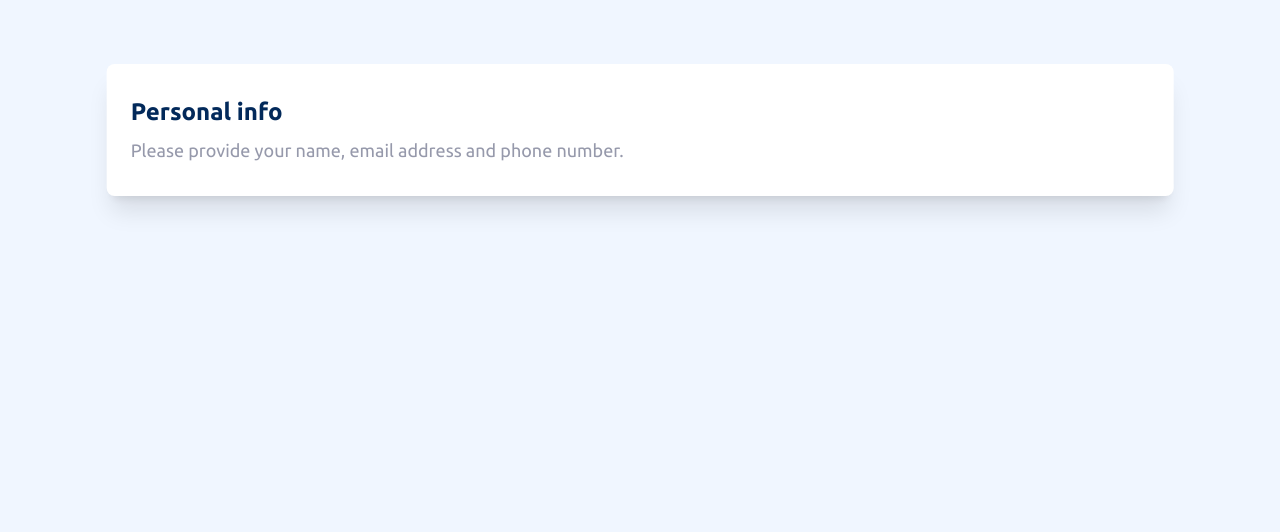
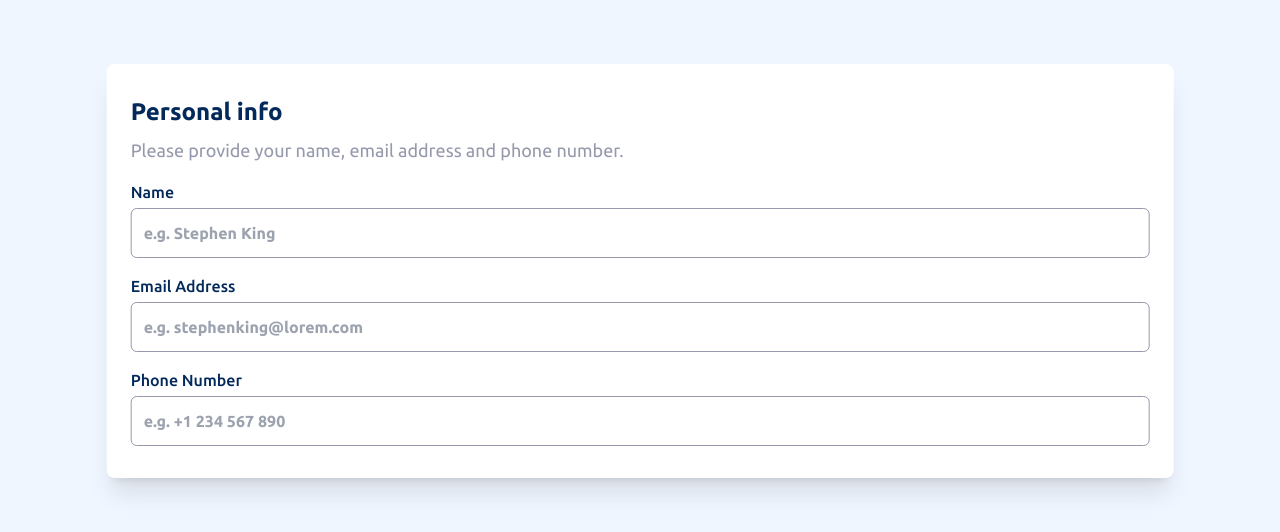
Before and after one commit to Di-void/multi-step-form, a React (Vite) app: page / in a window 1280 px wide. Shown: the top 532 px of the page. Built offline with nearby package versions, Linux system fonts and the light colour scheme.

Commit message:
feat: complete implementing personal info form fields design

```diff
--- a/src/components/Forms/InfoForm/index.tsx
+++ b/src/components/Forms/InfoForm/index.tsx
@@ -1,5 +1,49 @@
 const InfoForm = () => {
-  return <form></form>;
+  return (
+    <form className="flex flex-col gap-4">
+      {[
+        {
+          id: "name",
+          field: "name",
+          placeholder: "e.g. Stephen King",
+          type: "text",
+        },
+        {
+          id: "email",
+          field: "email address",
+          placeholder: "e.g. stephenking@lorem.com",
+          type: "email",
+        },
+        {
+          id: "telephone",
+          field: "phone number",
+          placeholder: "e.g. +1 234 567 890",
+          type: "number",
+        },
+      ].map((item) => {
+        return (
+          <div>
+            <header className="flex justify-between">
+              <label
+                htmlFor={item.id}
+                className="capitalize text-marine-blue font-medium"
+              >
+                {item.field}
+              </label>
+
+              <h4 className="text-strawberry-red capitalize font-bold">{""}</h4>
+            </header>
+            <input
+              className="block border border-cool-gray focus:border-purplish-blue mt-1 p-3 rounded-md text-marine-blue font-bold w-full outline-none"
+              type={item.type}
+              id={item.id}
+              placeholder={item.placeholder}
+            />
+          </div>
+        );
+      })}
+    </form>
+  );
 };
 
 export default InfoForm;
--- a/src/views/Screens/Personal_Info.tsx
+++ b/src/views/Screens/Personal_Info.tsx
@@ -1,3 +1,5 @@
+import InfoForm from "@/components/Forms/InfoForm";
+
 const PersonalInfo = () => {
   return (
     <div>
@@ -5,9 +7,11 @@ const PersonalInfo = () => {
         <h1 className="text-marine-blue text-2xl font-bold">Personal info</h1>
       </header>
 
-      <p className="text-cool-gray text-lg">
+      <p className="text-cool-gray text-lg mb-4">
         Please provide your name, email address and phone number.
       </p>
+
+      <InfoForm />
     </div>
   );
 };
--- a/src/views/index.tsx
+++ b/src/views/index.tsx
@@ -2,7 +2,7 @@ import { PersonalInfo } from "./Screens";
 
 const Views = () => {
   return (
-    <section className="bg-white shadow-xl rounded-lg mt-7 xl:mt-0 px-4 py-6 lg:px-6 lg:py-8">
+    <section className="bg-white shadow-xl rounded-lg mt-7 xl:mt-0 px-5 py-6 lg:px-6 lg:py-8">
       <PersonalInfo />
     </section>
   );
```
